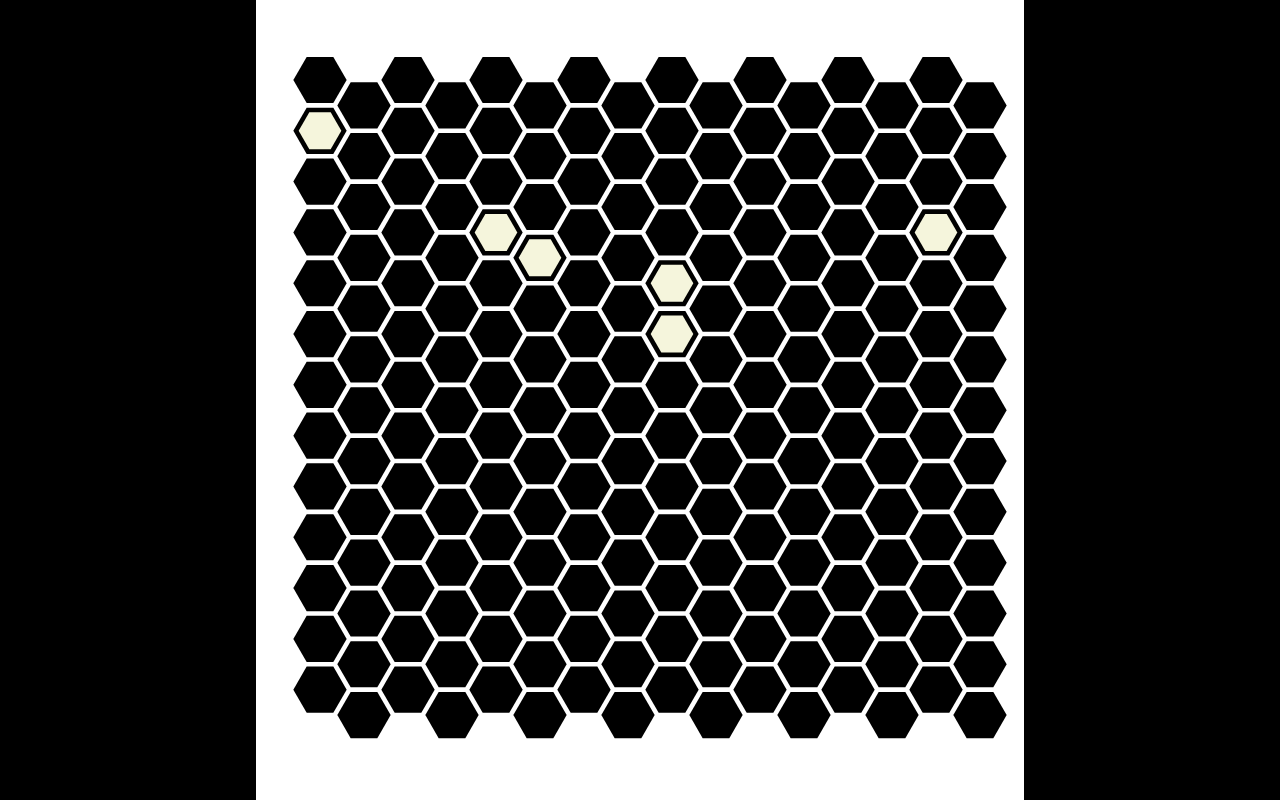
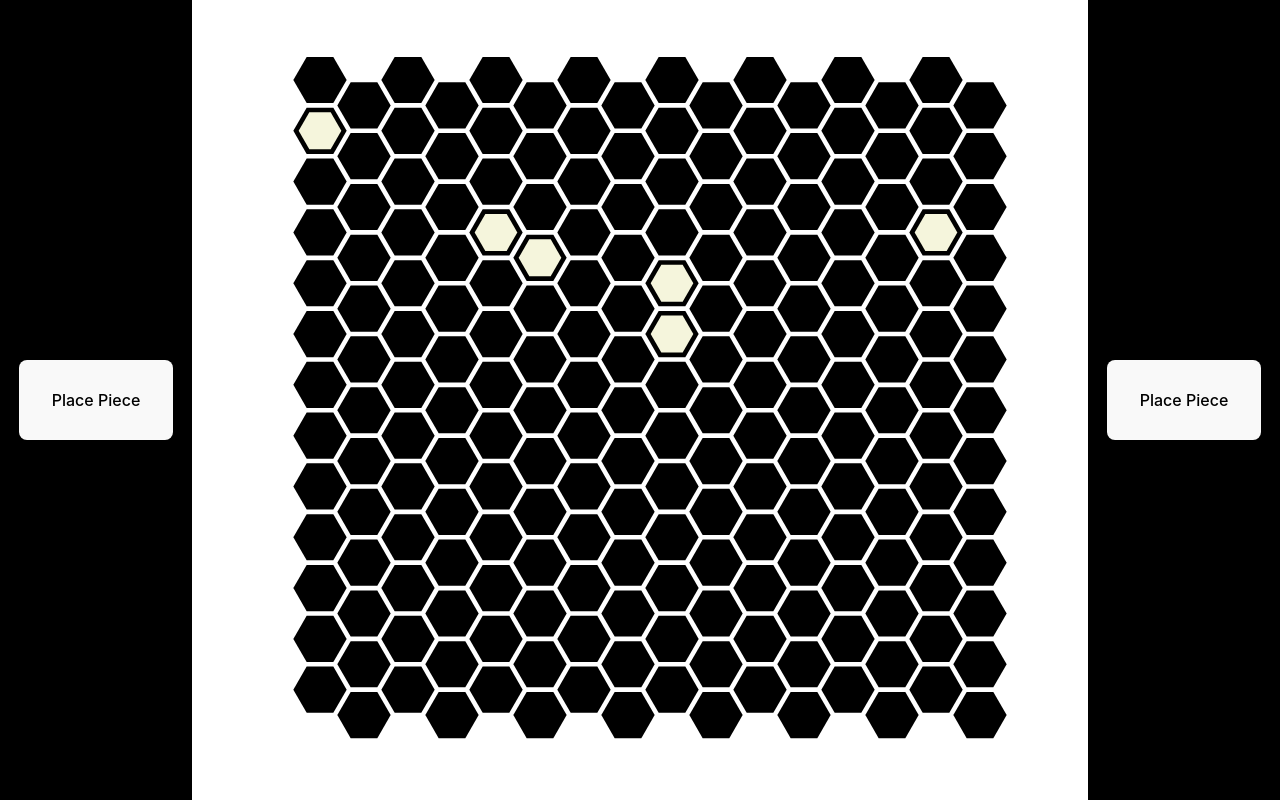
Before and after one commit to csesoc/trainee-7-23t3, a React (Vite) app: page /play in a window 1280 px wide. Built offline with nearby package versions, Linux system fonts and the light colour scheme.

Commit message:
pushing what I have

```diff
--- a/src/components/GridBoard.tsx
+++ b/src/components/GridBoard.tsx
@@ -20,7 +20,11 @@ const samplePieceCoordinates: Point[] = [
   { row: 4, col: 8 },
 ];
 
-const GridBoard = () => {
+interface Props {
+  isPlacingPiece: boolean;
+}
+
+function GridBoard({ isPlacingPiece }: Props) {
   const [pieceCoordinates, setPieceCoordinates] = useState(
     samplePieceCoordinates,
   );
@@ -32,18 +36,15 @@ const GridBoard = () => {
   };
 
   const handleGridHexClick = ({ row, col }: Point) => {
-    if (clickedPiece === null) return;
-    const newPieceCoordinates = [...pieceCoordinates];
-    const clickedPieceIndex = newPieceCoordinates.findIndex(
-      (piece) =>
-        piece.row === clickedPiece.row && piece.col === clickedPiece.col,
-    );
-    if (clickedPieceIndex !== -1) {
-      newPieceCoordinates.splice(clickedPieceIndex, 1);
-    }
-    newPieceCoordinates.push({ row, col });
+    if (!isPlacingPiece === null) return;
+    const newPieceCoordinates = clickedPiece
+      ? pieceCoordinates.filter(
+          (piece) =>
+            piece.row !== clickedPiece.row || piece.col !== clickedPiece.col,
+        )
+      : [...pieceCoordinates];
 
-    setPieceCoordinates(newPieceCoordinates);
+    setPieceCoordinates([...newPieceCoordinates, { row, col }]);
     setClickedPiece(null);
   };
 
@@ -89,6 +90,6 @@ const GridBoard = () => {
       </Layout>
     </svg>
   );
-};
+}
 
 export default GridBoard;
--- a/src/components/Piece.tsx
+++ b/src/components/Piece.tsx
@@ -8,7 +8,7 @@ import { Point } from "@datatypes/Piece";
 interface Props {
   row: number;
   col: number;
-  handleClick: ({ row, col }: Point) => void;
+  handleClick?: ({ row, col }: Point) => void;
 }
 
 const Piece = ({ row, col, handleClick }: Props) => {
@@ -20,7 +20,7 @@ const Piece = ({ row, col, handleClick }: Props) => {
       r={r}
       s={s}
       className="piece"
-      handleClick={() => handleClick({ row, col })}
+      handleClick={handleClick ? () => handleClick({ row, col }) : undefined}
     />
   );
 };
--- a/src/components/PlayPage.tsx
+++ b/src/components/PlayPage.tsx
@@ -1,7 +1,10 @@
-import React from "react";
+import React, { useState } from "react";
 import GridBoard from "./GridBoard";
+import Supply from "./Supply";
 
 function PlayPage() {
+  const [isPlacingPiece, setIsPlacingPiece] = useState(false);
+
   return (
     <div
       style={{
@@ -14,13 +17,9 @@ function PlayPage() {
         // alignItems: "center",
       }}
     >
-      <div
-        style={{ height: "100vh", backgroundColor: "black", width: "20vw" }}
-      />
-      <GridBoard />
-      <div
-        style={{ height: "100vh", backgroundColor: "black", width: "20vw" }}
-      />
+      <Supply handleClick={() => setIsPlacingPiece(!isPlacingPiece)} />
+      <GridBoard isPlacingPiece={isPlacingPiece} />
+      <Supply handleClick={() => setIsPlacingPiece(!isPlacingPiece)} />
     </div>
   );
 }
--- /dev/null
+++ b/src/components/Supply.tsx
@@ -0,0 +1,27 @@
+import React from "react";
+
+interface Props {
+  handleClick?: () => void;
+}
+
+function Supply({ handleClick }: Props = {}) {
+  return (
+    <div
+      style={{
+        width: "15vw",
+        height: "100vh",
+        backgroundColor: "black",
+        display: "flex",
+        flexDirection: "column",
+        alignItems: "center",
+        justifyContent: "center",
+      }}
+    >
+      <button style={{ width: "80%", height: "10vh" }} onClick={handleClick}>
+        Place Piece
+      </button>
+    </div>
+  );
+}
+
+export default Supply;
```
